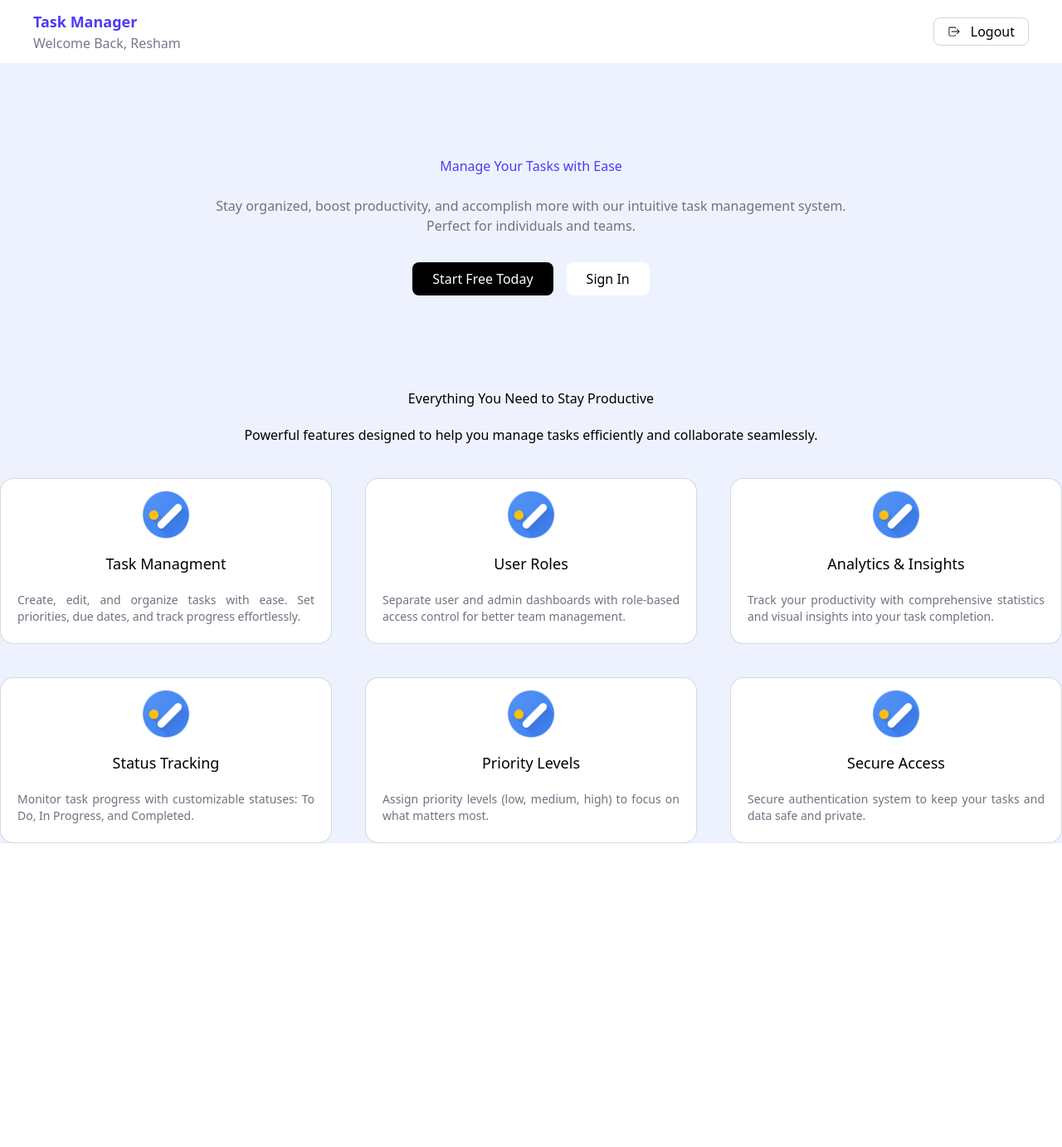
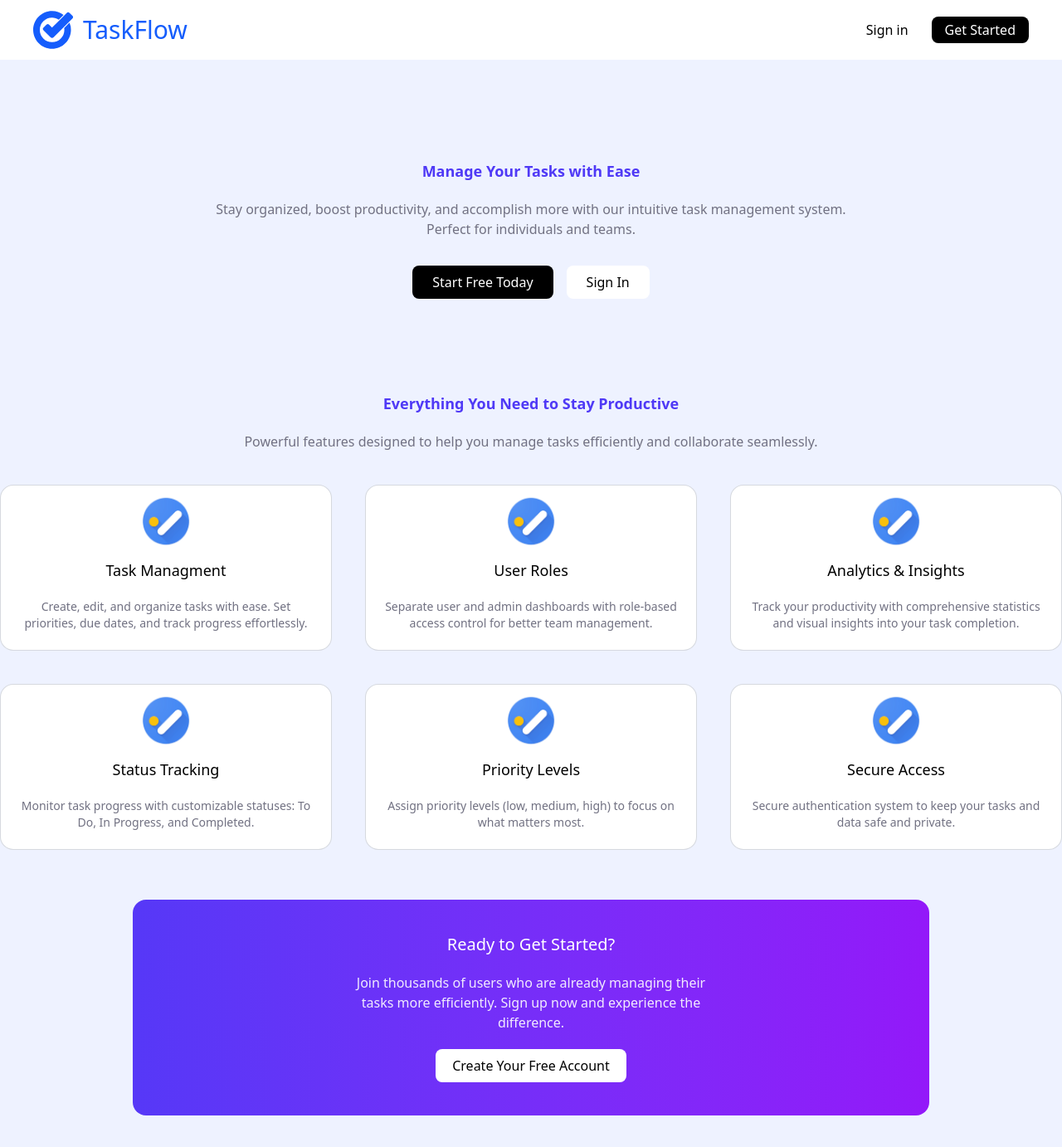
Before and after one commit to reshamrout/TaskFlow, a React (Vite) app in the folder frontend/: page / in a window 1280 px wide. Shown: the top 1382 px of the page at 83% size. Before the commit the page ends 1016 px from the top, so only its background shows below. Built offline with nearby package versions, Linux system fonts and the light colour scheme.

Commit message:
fix(navbar) : correct sticky positioning and overlap issue

```diff
--- a/frontend/src/App.jsx
+++ b/frontend/src/App.jsx
@@ -24,7 +24,6 @@ function App() {
       <Route path='/login' element={<LoginPage/>}></Route>
       <Route path='/dashboard' element={<Dashboard/>}></Route>
       <Route path='/signup' element={<SignupPage/>}></Route>
-      <Route path='/test' element={<FeatureCard/>}></Route>
       <Route path='*' element={<Home/>}></Route>
     </Routes>
     </div>
--- a/frontend/src/components/FeatureCard.jsx
+++ b/frontend/src/components/FeatureCard.jsx
@@ -6,7 +6,7 @@ const FeatureCard = ({title, description,}) => {
     <div className='flex flex-col w-[400px] h-[200px] justify-center items-center bg-[#FFFFFF] rounded-2xl hover:scale-105 transition-all duration-300  border-gray-400/40 border'>
         <img src={image} width={100} heigh={100} className='mt-12'></img>
         <div className=' text-lg font-normal mt-3'>{title}</div>
-        <div className='p-5 text-sm mb-10 text-[#717182] text-justify'>{description}</div>
+        <div className='p-5 text-sm mb-10 text-[#717182] text-center'>{description}</div>
     </div>
   )
 }
--- a/frontend/src/components/Navbar.jsx
+++ b/frontend/src/components/Navbar.jsx
@@ -9,12 +9,12 @@ const Navbar = () =>{
 
     const navigate = useNavigate();
 
-    const [login, setLogin] = useState(true);
+    const [login, setLogin] = useState(false);
 
     return(
-        <div>
+        <div className=''>
 
-            <div className='w-full flex justify-between bg-[#ffffff]'>
+            <div className='w-full flex justify-between bg-[#ffffff]/98 fixed'>
                 {login === false ?
                 (
                     <>
--- a/frontend/src/pages/Home.jsx
+++ b/frontend/src/pages/Home.jsx
@@ -1,13 +1,17 @@
 import React from "react";
 import FeatureCard from "../components/FeatureCard";
 import {features} from '../assets/features'
+import { useNavigate } from "react-router-dom";
 
 const Home = () => {
+
+    const navigate = useNavigate();
+
   return (
-    <div className="min-h-screen bg-[#EEF2FF]">
+    <div className="min-h-screen bg-[#EEF2FF] overflow-hidden pt-20">
       <section className="max-w-7xl mx-auto px-4 sm:px-6 lg:px-8 py-20 md:py-28">
         <div className="text-center max-w-3xl mx-auto">
-          <h1 className="text-indigo-600 mb-6">Manage Your Tasks with Ease</h1>
+          <h1 className="text-[#4F39F6] font-semibold text-lg mb-5">Manage Your Tasks with Ease</h1>
           <p className="text-[#717182] mb-8">
             Stay organized, boost productivity, and accomplish more with our
             intuitive task management system. Perfect for individuals and teams.
@@ -16,14 +20,14 @@ const Home = () => {
             <button className="text-white bg-black px-6 py-2 rounded-lg cursor-pointer">
               Start Free Today
             </button>
-            <button className="bg-white px-6 py-2 rounded-lg">Sign In</button>
+            <button className="bg-white px-6 py-2 rounded-lg cursor-pointer hover:bg-[#717182]/10 transition-all duration-300">Sign In</button>
           </div>
         </div>
       </section>
 
       <section className="flex flex-col justify-center items-center gap-5">
-        <p>Everything You Need to Stay Productive</p>
-        <p>Powerful features designed to help you manage tasks efficiently and collaborate seamlessly.</p>
+        <p className="text-[#4F39F6] font-semibold text-lg">Everything You Need to Stay Productive</p>
+        <p className="text-[#717182]">Powerful features designed to help you manage tasks efficiently and collaborate seamlessly.</p>
         <div className="grid grid-cols-3 mt-5 gap-10">
             {
                 features.map((feature)=>(
@@ -33,6 +37,16 @@ const Home = () => {
         </div>
       </section>
 
+      <section className="mt-15 flex flex-col justify-center items-center mb-20">
+            <div className="bg-linear-to-r  from-[#5638F7] to-[#9318F9] w-[75%] rounded-2xl flex flex-col items-center ">
+                <p className="mt-10 text-white text-xl">Ready to Get Started?</p>
+                <p className="p-5 text-center w-[50%] text-white/90">Join thousands of users who are already managing their tasks more efficiently. Sign up now and experience the difference.</p>
+                <button className="px-5 py-2 mb-10 text-black bg-white rounded-lg hover:scale-105 transition-all duration-300 cursor-pointer"
+                        onClick={()=>navigate("/signup")}
+                >Create Your Free Account</button>
+            </div>
+      </section>
+
     </div>
   );
 };
```
